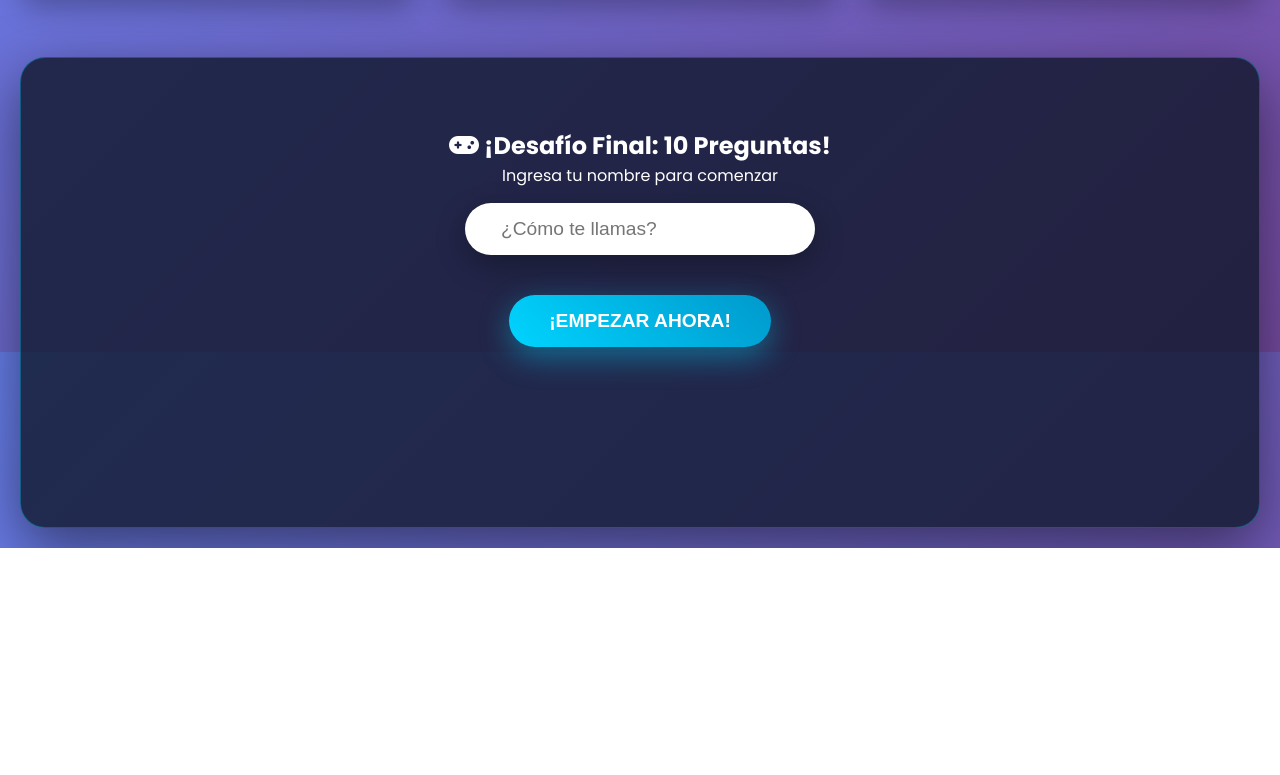
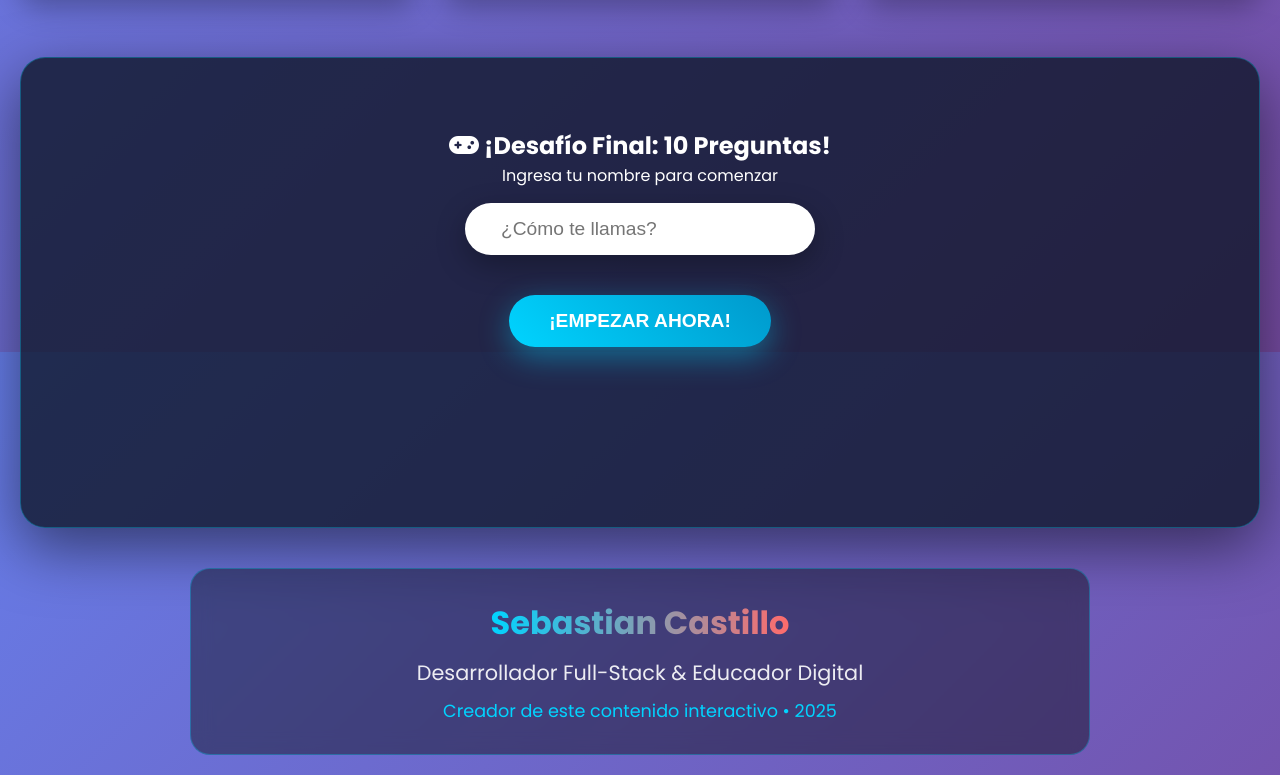
Before and after one commit to sebastiancastilloe00-sudo/Hardware-y-redes, a plain HTML site: page index.html in a window 1280 px wide. Shown: the part 448-1223 px from the top of the page. Before the commit the page ends 996 px from the top, so only its background shows below. Drawn offline with Linux system fonts and the light colour scheme.

Commit message:
Update index.html

```diff
--- a/index.html
+++ b/index.html
@@ -355,3 +355,13 @@
     </script>
 </body>
 </html>
+<!-- PRESENTACIÓN DEL AUTOR - AL PRINCIPIO -->
+<div style="text-align:center; padding: 30px 20px; background: rgba(0,0,0,0.4); backdrop-filter: blur(10px); margin: 20px auto; max-width: 900px; border-radius: 20px; border: 1px solid rgba(0,212,255,0.3);">
+    <h2 style="font-size: 2rem; margin-bottom: 10px;">
+        <span style="background: linear-gradient(90deg, #00d4ff, #ff6b6b); -webkit-background-clip: text; -webkit-text-fill-color: transparent;">
+            Sebastian Castillo
+        </span>
+    </h2>
+    <p style="font-size: 1.3rem; opacity: 0.9;">Desarrollador Full-Stack & Educador Digital</p>
+    <p style="font-size: 1.1rem; margin-top: 10px; color: #00d4ff;">Creador de este contenido interactivo • 2025</p>
+</div>
```
